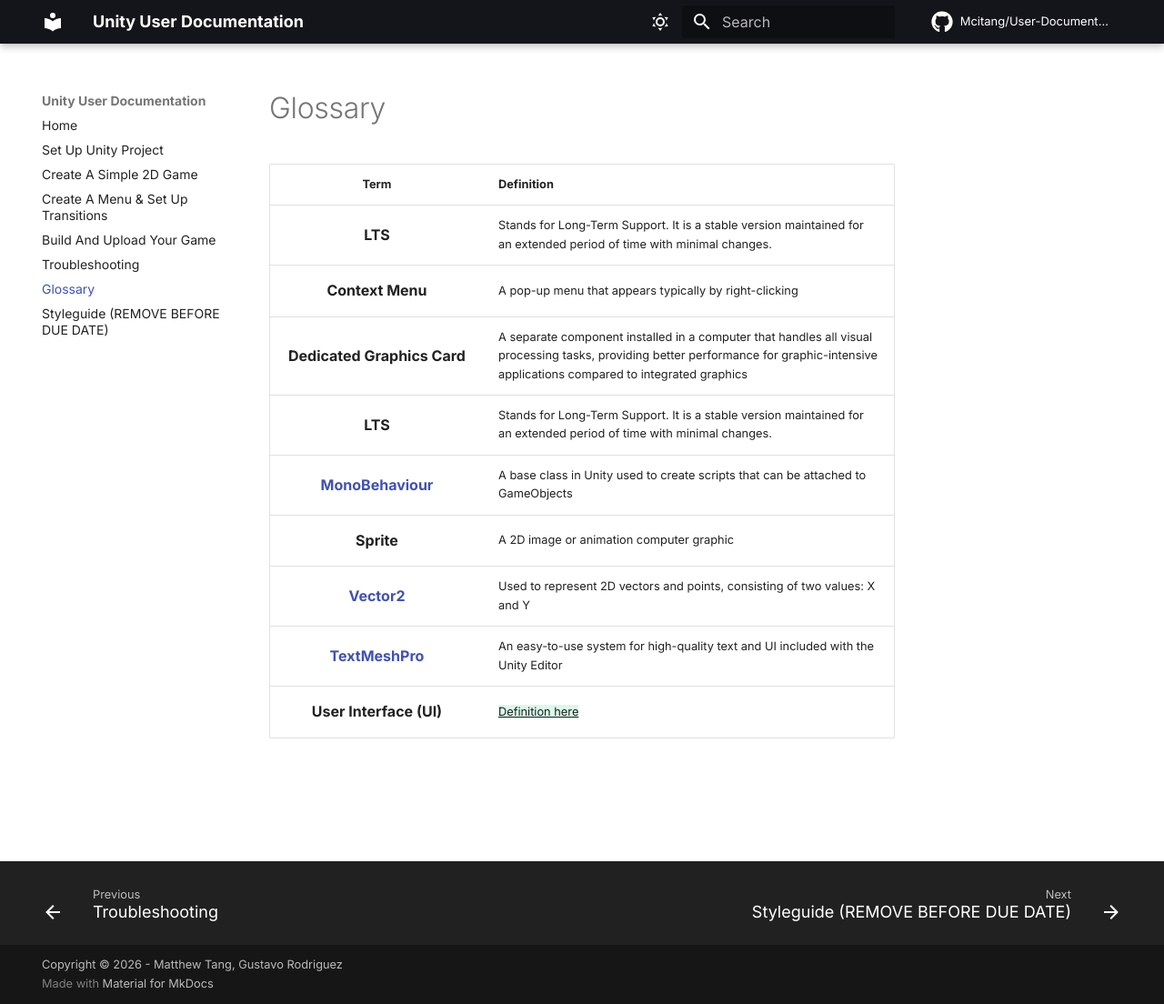
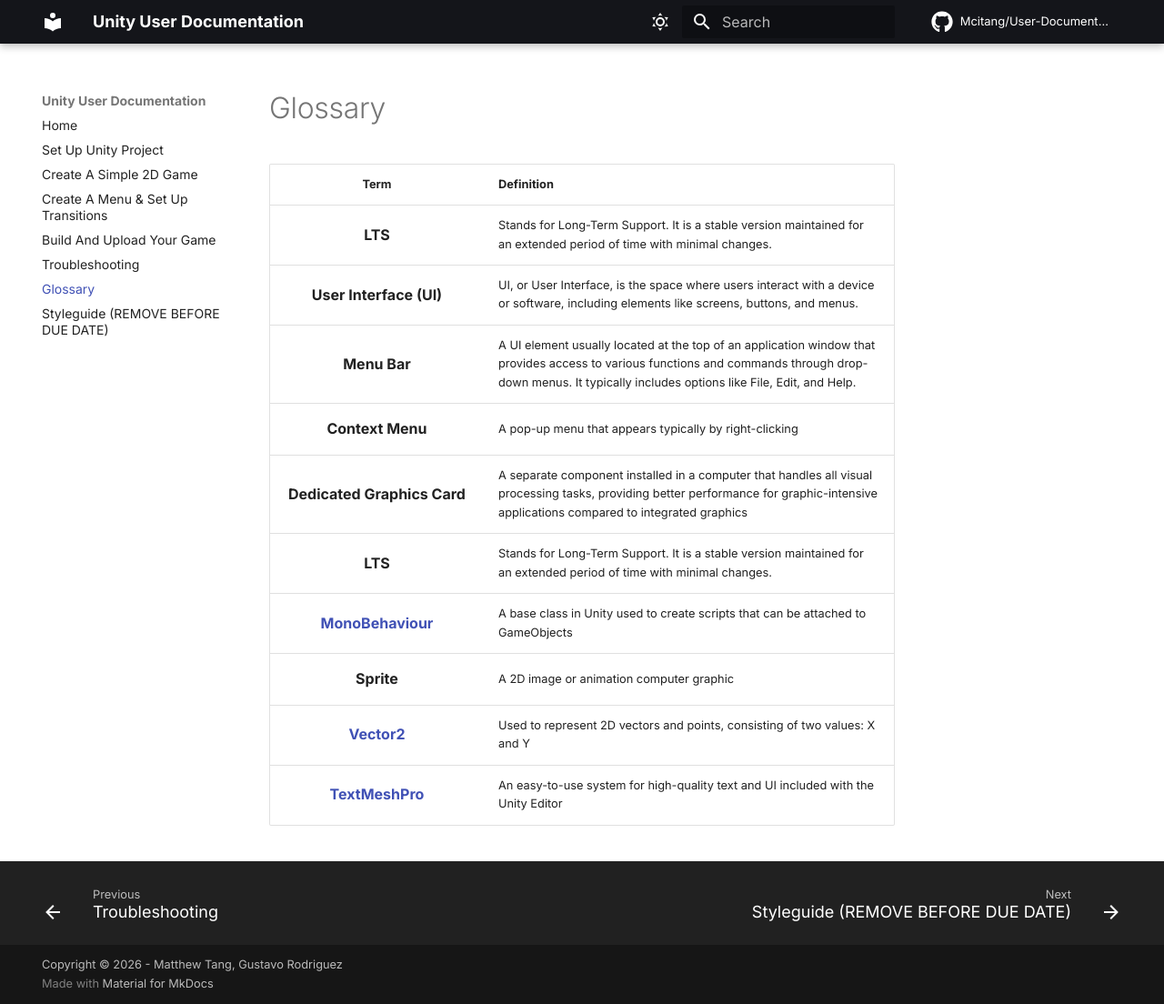
Before and after one commit to Mcitang/User-Documentation, an MkDocs documentation site: the page built from docs/glossary.md, in a window 1280 px wide and 1104 px high. Shown: the whole window at 91% size. Built offline with MkDocs 1.6.1 and Material for MkDocs 9.7.7, drawn with Linux system fonts in a browser that asks for light colours; comment, search, counter and statistics services are not loaded.

Commit message:
Add more glossary terms

```diff
--- a/docs/glossary.md
+++ b/docs/glossary.md
@@ -3,6 +3,8 @@
 | **Term**      |  **Definition** <br id="glossary">    |
 |-----------    |------------------------------------   |
 | LTS           |   Stands for Long-Term Support. It is a stable version maintained for an extended period of time with minimal changes.  |
+| User Interface (UI)   |   UI, or User Interface, is the space where users interact with a device or software, including elements like screens, buttons, and menus.    |
+| Menu Bar      |   A UI element usually located at the top of an application window that provides access to various functions and commands through drop-down menus. It typically includes options like File, Edit, and Help.   |
 | Context Menu  |   A pop-up menu that appears typically by right-clicking    |
 | Dedicated Graphics Card |   A separate component installed in a computer that handles all visual processing tasks, providing better performance for graphic-intensive applications compared to integrated graphics    |
 | LTS           |   Stands for Long-Term Support. It is a stable version maintained for an extended period of time with minimal changes.  |
@@ -10,7 +12,6 @@
 | Sprite        |   A 2D image or animation computer graphic    |
 | [Vector2][vector2-url]       |   Used to represent 2D vectors and points, consisting of two values: X and Y  |
 | [TextMeshPro][tmp-url]    |   An easy-to-use system for high-quality text and UI included with the Unity Editor   |
-| User Interface (UI)   |   {++Definition here++}   |
 
 
 <!-- Hyperlinks -->
```
Also changed, not shown: docs/setup-project.md (+2 -4 lines).
